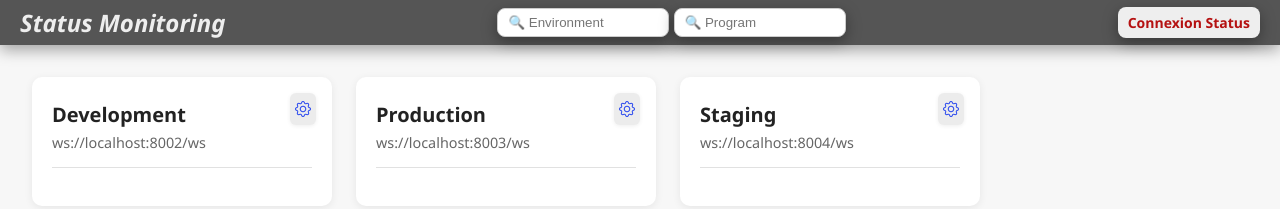
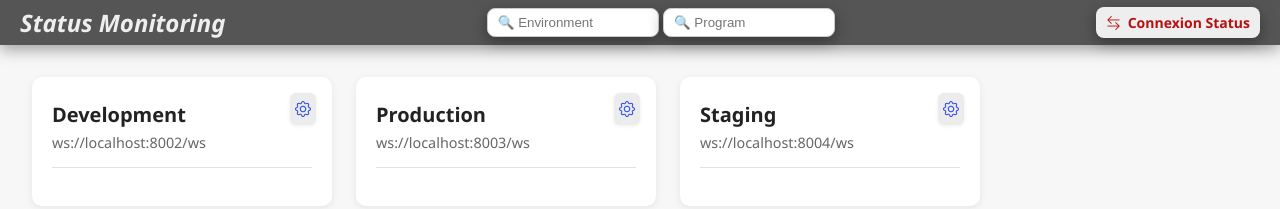
Before and after one commit to Amin394T/Status-Monitoring, a website built with Vite: page index.html in a window 1280 px wide. Built offline with nearby package versions, Linux system fonts and the light colour scheme; no server answers.

Commit message:
added a command to launch all scripts at once

```diff
--- a/index.html
+++ b/index.html
@@ -8,11 +8,11 @@
   <body>
     <div id="navigation">
       <span class="nav-title">Status Monitoring</span>
-      <sapan class="search">
+      <span class="search">
         <input id="search-env" type="text" placeholder="🔍 Environment" />
         <input id="search-prog" type="text" placeholder="🔍 Program" />
-      </sapan>
-      <span class="nav-status fa fa-dot-circle-o fa-anim-flash">Connexion Status</span>
+      </span>
+      <span class="nav-status bi bi-arrow-left-right">&nbsp; Connexion Status</span>
     </div>
     <div id="root"></div>
     <script type="module" src="./scripts/client.js"></script>
--- a/package.json
+++ b/package.json
@@ -6,7 +6,8 @@
   "scripts": {
     "dev": "vite",
     "build": "vite build",
-    "preview": "vite preview"
+    "preview": "vite preview",
+    "start": "bash start.sh"
   },
   "devDependencies": {
     "vite": "^6.3.5"
```
Also changed, not shown: 1 other file.
